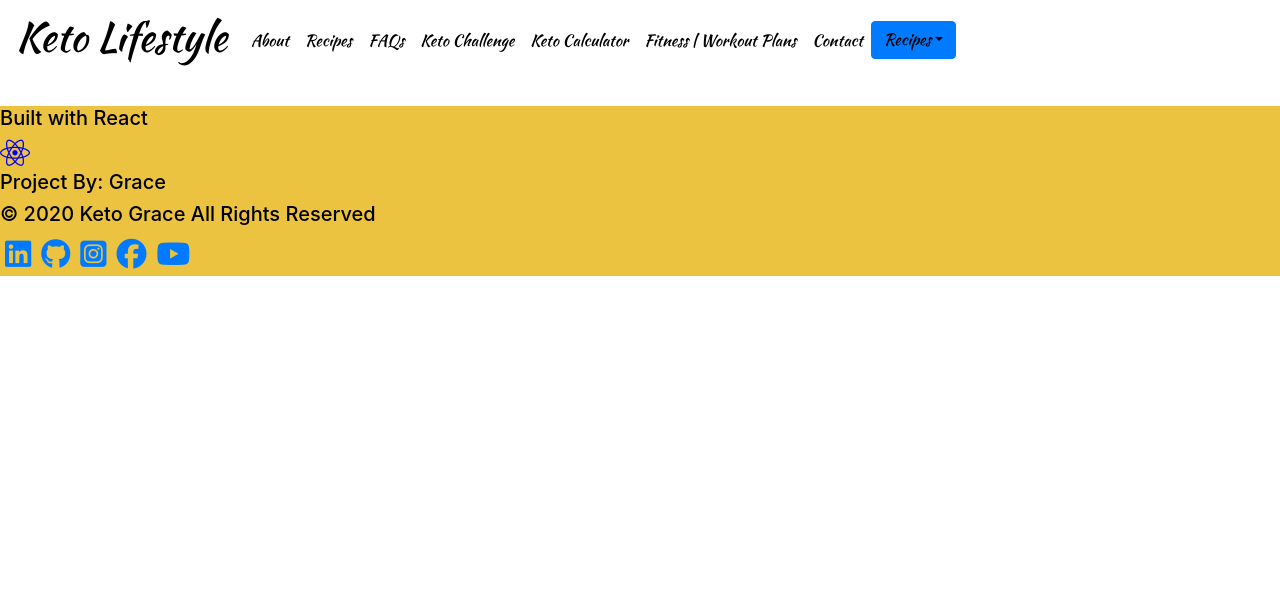
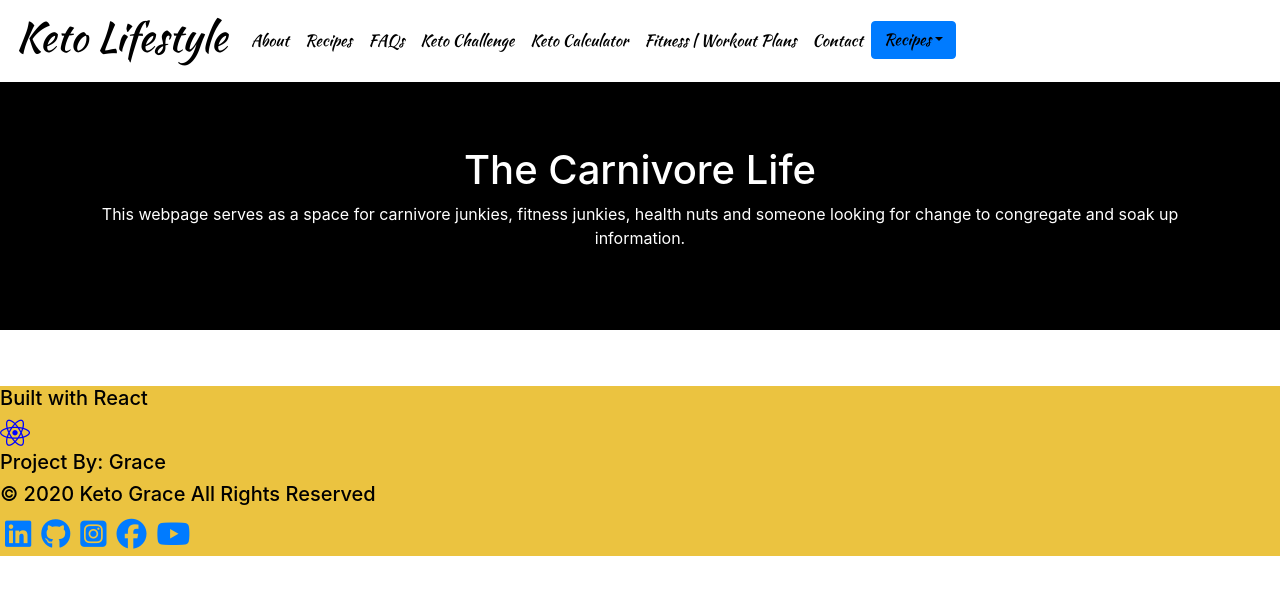
Before and after one commit to audijej/Keto-Lifestyle, a React (Create React App) app in the folder keto-lifestyle/: page /about in a window 1280 px wide. Shown: the top 594 px of the page. Built offline with nearby package versions, Linux system fonts and the light colour scheme.

Commit message:
about page boiler plate

```diff
--- a/keto-lifestyle/src/App.js
+++ b/keto-lifestyle/src/App.js
@@ -11,6 +11,7 @@ import Lamb from './pages/Lamb';
 import Pork from './pages/Pork';
 import Seafood from './pages/Seafood';
 import Turkey from './pages/Turkey';
+import About from './pages/About'
 
 import './App.css';
 
@@ -22,6 +23,7 @@ function App() {
         <Navbar />
 
         <Route exact path="/" component={LandingPage} />
+        <Route exact path="/about" component={About} />
         <Route exact path="/recipes" component={RecipesPage} />
         <Route exact path="/beef" component={Beef} />
         <Route exact path="/breakfast" component={Breakfast} />
--- a/keto-lifestyle/src/pages/About.js
+++ b/keto-lifestyle/src/pages/About.js
@@ -0,0 +1,26 @@
+import { Link, useParams } from "react-router-dom";
+import Jumbotron from 'react-bootstrap/Jumbotron';
+import Col from 'react-bootstrap/Col';
+import Row from 'react-bootstrap/Row';
+import Container from 'react-bootstrap/Container';
+import Button from 'react-bootstrap/Button';
+import Card from 'react-bootstrap/Card';
+import CardGroup from 'react-bootstrap/CardGroup'
+
+function About() {
+    return(
+        <div>
+            <Jumbotron style={{backgroundColor: "black", textAlign: 'center'}} fluid>
+                <Container>
+                    <h1 style={{color: 'white', fontFamily: "Kaushan Script', cursive"}}>The Carnivore Life</h1>
+                    <p style={{color: 'white', fontFamily: "Kaushan Script', cursive"}}>
+                       This webpage serves as a space for carnivore junkies, fitness junkies, health nuts and someone looking for change
+                       to congregate and soak up information.
+                    </p>
+                </Container>
+            </Jumbotron>
+        </div>
+    )
+}
+
+export default About
```
